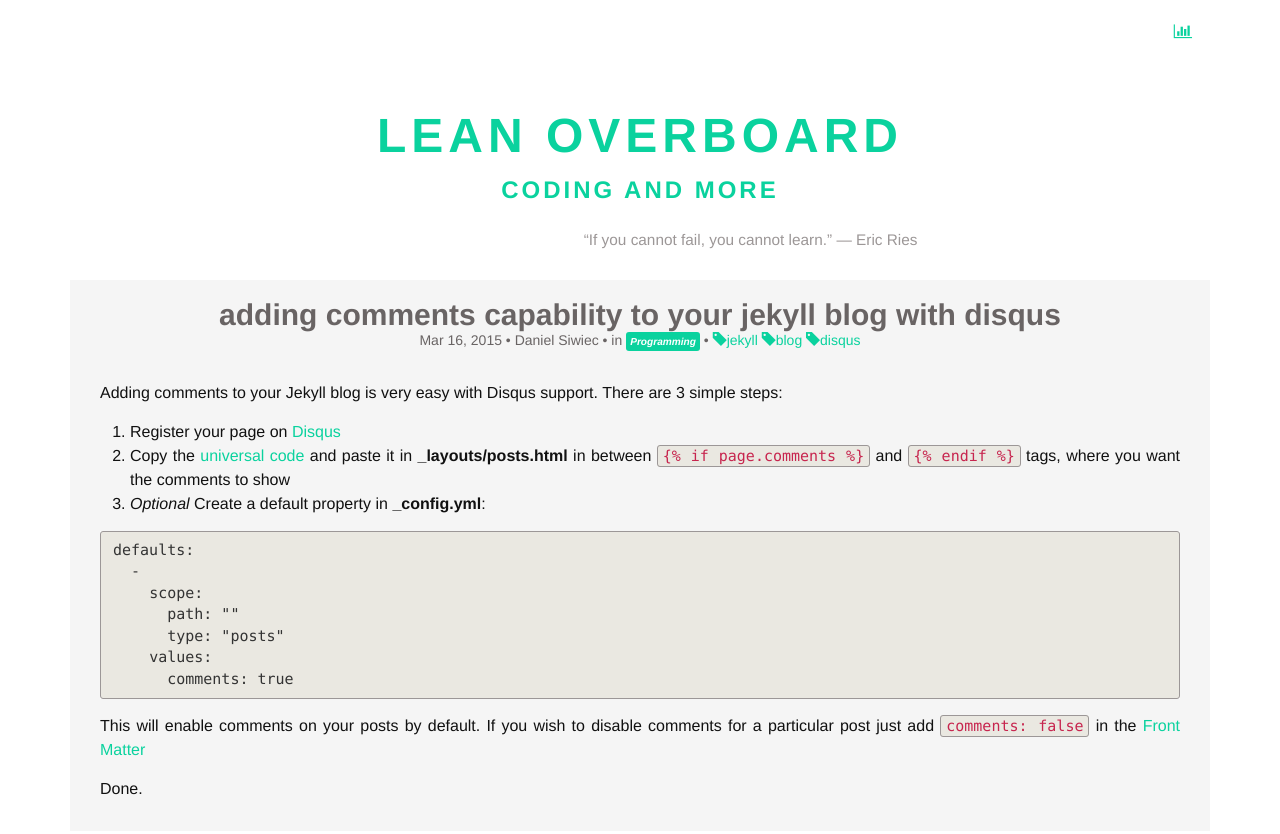
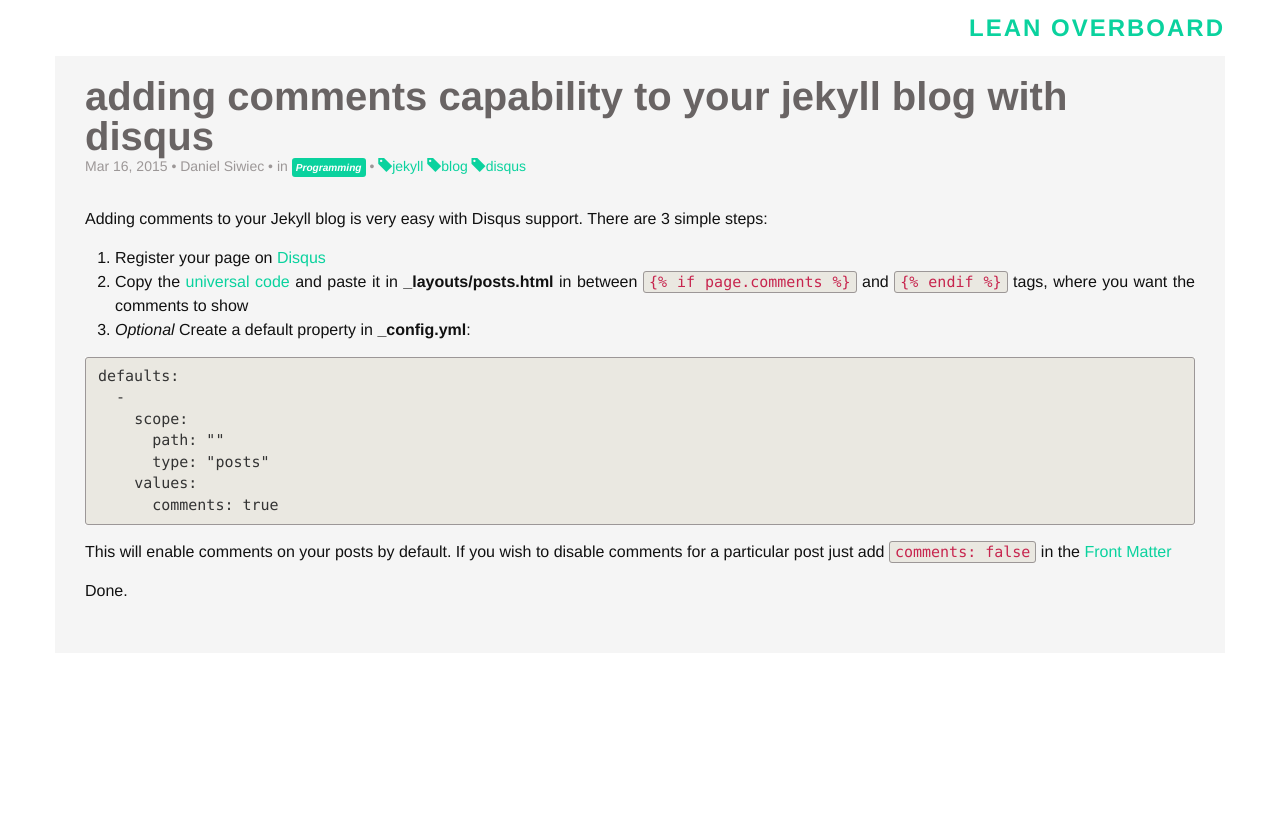
Before and after one commit to danielsiwiec/leanoverboard.com, a Jekyll site: the page built from _posts/2015-03-16-Adding-Comments-to-Jekyll.md, in a window 1280 px wide. Shown: the top 834 px of the page. Built offline with Jekyll 4.4.1, drawn with Linux system fonts in a browser that asks for light colours; nearby versions of some CDN libraries; comment, search, counter and statistics services are not loaded.

Commit message:
Redo post layout

```diff
--- a/_includes/header.html
+++ b/_includes/header.html
@@ -1,6 +1,7 @@
+<div class='row'>
   <header class="site-header">
 
-  <div class="wrapper site-nav">
+    <div class="site-nav">
 
       <div class="col-sm-2 col-sm-offset-3">
         <a href="/stats"><i class="fa fa-bar-chart"></i></a>
@@ -16,3 +17,4 @@
     </div>
 
   </header>
+</div>
--- /dev/null
+++ b/_includes/smallHeader.html
@@ -0,0 +1,5 @@
+<div class='row'>
+    <div class='site-title-small'>
+      <a href="{{ site.baseurl }}/">{{ site.title }}</a>
+    </div>
+</div>
--- a/_layouts/default.html
+++ b/_layouts/default.html
@@ -5,15 +5,15 @@
 
 <body>
   <div class='container'>
-    <div class='row'>
+    {% if page.title == index.html %}
       {% include header.html %}
-    </div>
+    {% else %}
+      {% include smallHeader.html %}
+    {% endif %}
 
     <div class='row'>
       <div class="page-content">
-        <div class="wrapper">
           {{ content }}
-        </div>
       </div>
     </div>
 
--- a/_sass/_base.scss
+++ b/_sass/_base.scss
@@ -126,40 +126,3 @@ pre {
         padding-left: 0;
     }
 }
-
-
-
-/**
- * Wrapper
- */
-.wrapper {
-    max-width: -webkit-calc(1200px - (#{$spacing-unit} * 2));
-    max-width:         calc(1200px - (#{$spacing-unit} * 2));
-    margin-right: auto;
-    margin-left: auto;
-    padding-top: 20px;
-    padding-right: $spacing-unit;
-    padding-left: $spacing-unit;
-    @extend %clearfix;
-
-    @include media-query($on-laptop) {
-        max-width: -webkit-calc(1200px - (#{$spacing-unit}));
-        max-width:         calc(1200px - (#{$spacing-unit}));
-        padding-right: $spacing-unit / 2;
-        padding-left: $spacing-unit / 2;
-    }
-}
-
-
-
-/**
- * Clearfix
- */
-%clearfix {
-
-    &:after {
-        content: "";
-        display: table;
-        clear: both;
-    }
-}
--- a/_sass/_layout.scss
+++ b/_sass/_layout.scss
@@ -4,14 +4,6 @@
 
 .site-nav {
     float: right;
-}
-
-
-/**
- * Page content
- */
-.page-content {
-    padding: $spacing-unit 0;
 }
 
 .post-list {
@@ -47,7 +39,7 @@
 
 .post-title {
     @extend .post-link;
-    font-size: 30px;
+    font-size: 40px;
     line-height: 1;
     margin-bottom: 0px;
 }
--- a/css/main.scss
+++ b/css/main.scss
@@ -44,9 +44,12 @@ $on-laptop:        800px;
         "syntax-highlighting"
 ;
 
-.post-title, .post-meta {
-  text-align: center;
+.post-title {
   color: $grey-color-medium;
+}
+
+.post-meta {
+  color: $grey-color-light;
 }
 
 
@@ -73,10 +76,14 @@ a.category:hover {
 
 .site-header {
   min-height: $heading-height;
+  margin-bottom: $spacing-unit;
 }
 
-.page-content .wrapper {
+.page-content {
   background-color: $background-color;
+  margin-right: auto;
+  margin-left: auto;
+  padding: 20px $spacing-unit;
 }
 
 a, a:visited {
@@ -98,6 +105,18 @@ a:hover {
   font-weight: bold;
   font-size: $heading-font-size;
   letter-spacing: 5px;
+}
+
+.site-title-small {
+  text-align: right;
+  text-transform: uppercase;
+  margin: 10px 0px;
+}
+
+.site-title-small a {
+  font-weight: bold;
+  font-size: $heading-font-size / 2;
+  letter-spacing: 2px;
 }
 
 .site-subtitle {
```
Also changed, not shown: _includes/footer.html (deleted, +0 -19 lines). Lines whose indentation alone changed are shown as unchanged.
